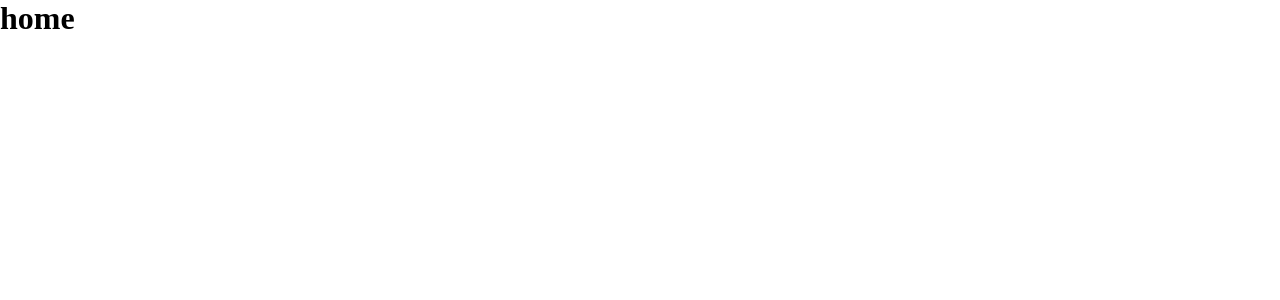
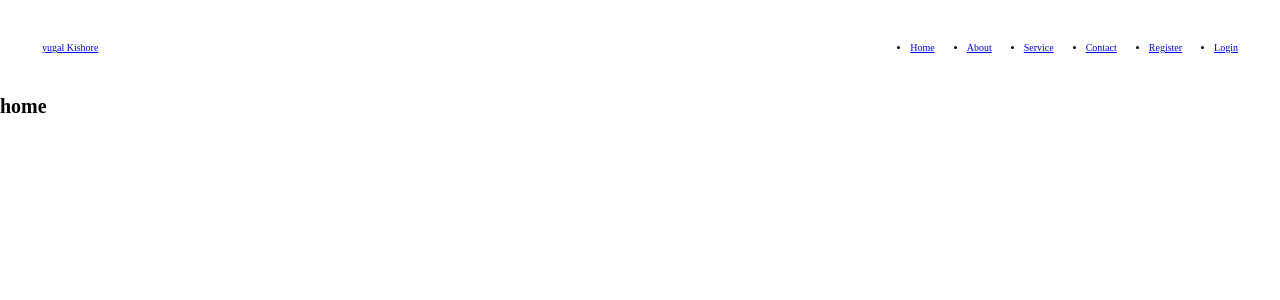
Before and after one commit to YugalKishore14/Card_Opretion, a React (Vite) app in the folder client/: page / in a window 1280 px wide. Shown: the top 300 px of the page. Built offline with nearby package versions, Linux system fonts and the light colour scheme.

Commit message:
create navebar

```diff
--- a/client/src/App.jsx
+++ b/client/src/App.jsx
@@ -5,18 +5,20 @@ import ContactPage from './pages/ContactPage'
 import ServicePage from './pages/ServicePage'
 import RegisterPage from './pages/RegisterPage'
 import LoginPage from './pages/LoginPage'
+import Navebar from './components/Navebar'
 
 const App = () => {
   return (
     <>
       <BrowserRouter>
+        <Navebar />
         <Routes>
           <Route path='/' element={<HomePage />} />
-          <Route path='/aboutpage' element={<AboutPage />} />
-          <Route path='/contactpage' element={< ContactPage />} />
-          <Route path='/servicepage' element={<ServicePage />} />
-          <Route path='/registerpage' element={<RegisterPage />} />
-          <Route path='/loginpage' element={<LoginPage />} />
+          <Route path='aboutpage' element={<AboutPage />} />
+          <Route path='contactpage' element={< ContactPage />} />
+          <Route path='servicepage' element={<ServicePage />} />
+          <Route path='registerpage' element={<RegisterPage />} />
+          <Route path='loginpage' element={<LoginPage />} />
         </Routes>
       </BrowserRouter>
     </>
--- /dev/null
+++ b/client/src/components/Navebar.css
@@ -0,0 +1,11 @@
+.container {
+    max-width: 140rem;
+    padding: 4.2rem 4.2rem;
+    display: flex;
+    justify-content: space-between;
+}
+
+ul {
+    display: flex;
+    gap: 3.2rem;
+}
--- /dev/null
+++ b/client/src/components/Navebar.jsx
@@ -0,0 +1,29 @@
+import React from 'react'
+import { NavLink } from 'react-router-dom'
+import './Navebar.css'
+
+const Navebar = () => {
+    return (
+        <>
+            <header>
+                <div className="container">
+                    <div className="logo-brand">
+                        <NavLink to='/'>yugal Kishore</NavLink>
+                    </div>
+                    <nav>
+                        <ul>
+                            <li><NavLink to='/'>Home</NavLink></li>
+                            <li><NavLink to='/aboutpage'>About</NavLink></li>
+                            <li><NavLink to='/servicepage'>Service</NavLink></li>
+                            <li><NavLink to='/contactpage'>Contact</NavLink></li>
+                            <li><NavLink to='/registerpage'>Register</NavLink></li>
+                            <li><NavLink to='/loginpage'>Login</NavLink></li>
+                        </ul>
+                    </nav>
+                </div>
+            </header>
+        </>
+    )
+}
+
+export default Navebar
--- a/client/src/index.css
+++ b/client/src/index.css
@@ -1,4 +1,9 @@
 * {
     padding: 0;
     margin: 0;
+    box-sizing: border-box;
 }
+
+html {
+    font-size: 62.5%;
+}
```
